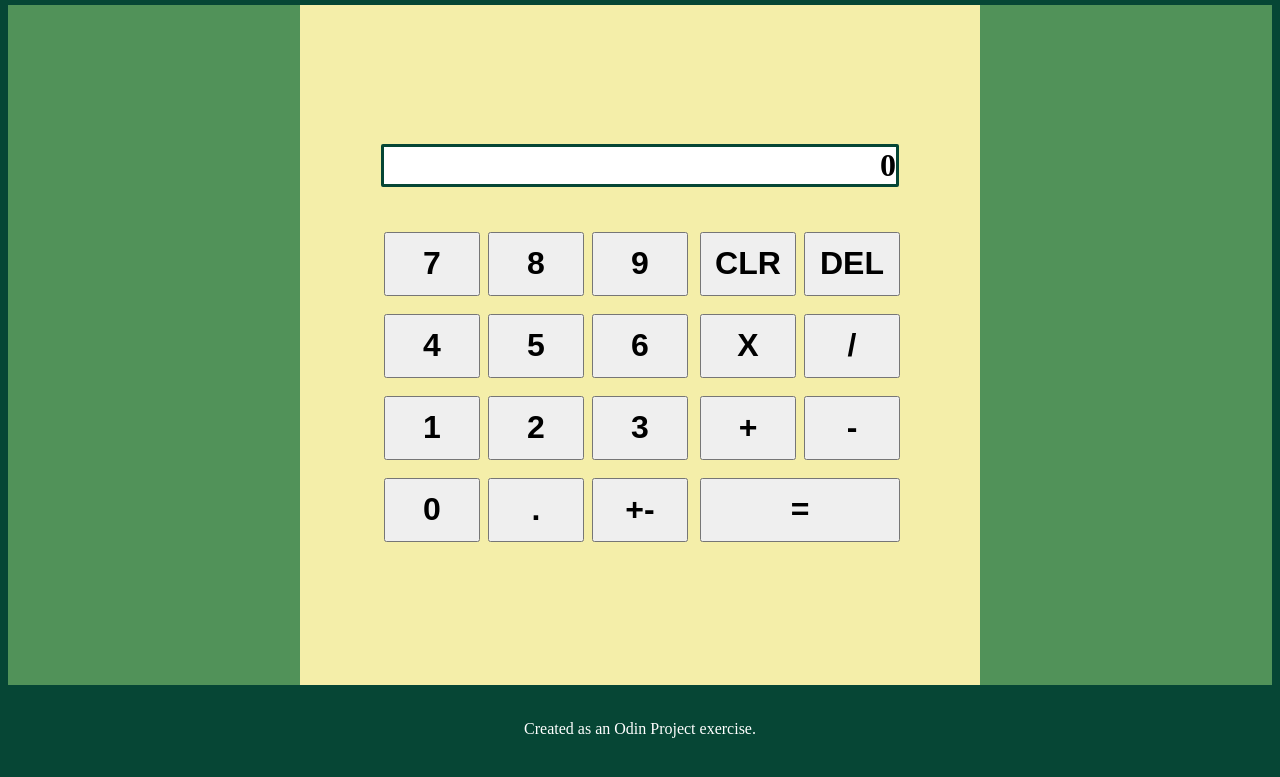
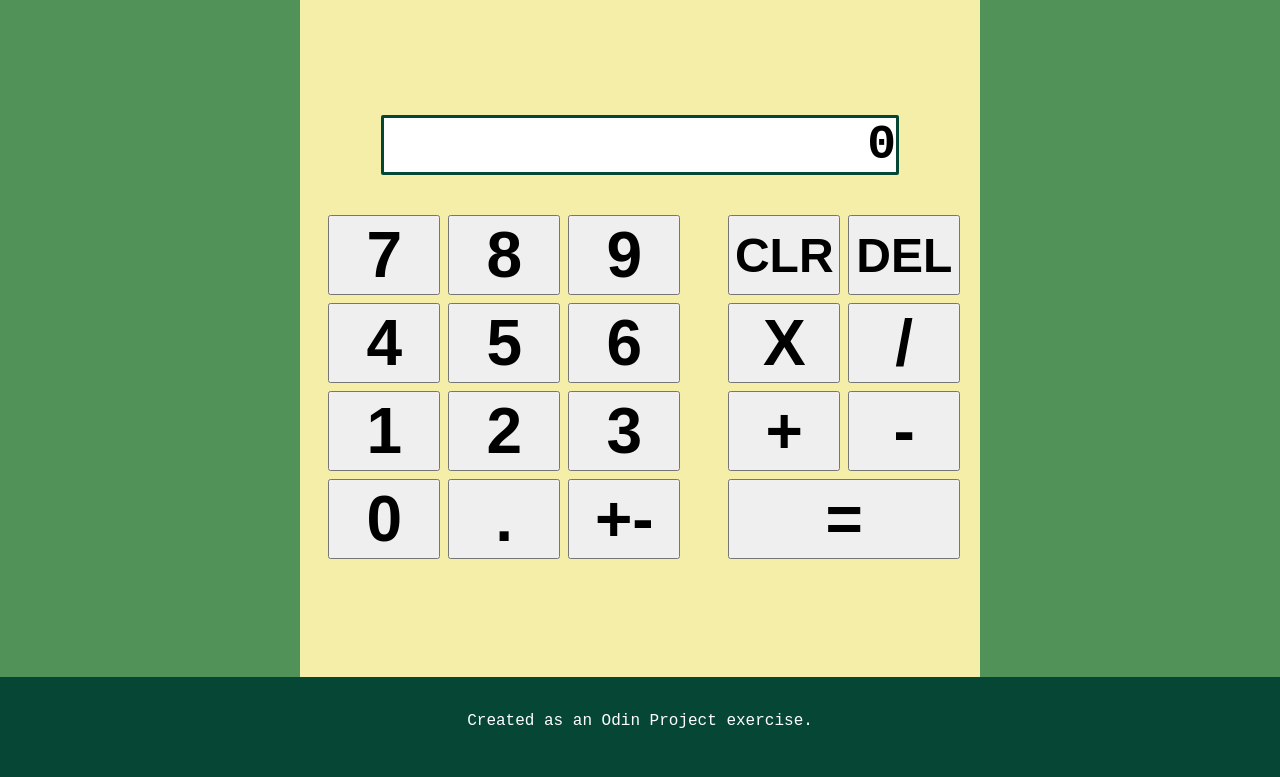
Before and after one commit to Duerkos/calculator, a plain HTML site: page index.html in a window 1280 px wide. Shown: the part 89-866 px from the top of the page. Drawn offline with Linux system fonts and the light colour scheme.

Commit message:
Add media for mobile, fix display overflow. Pending numerical errors

```diff
--- a/script.js
+++ b/script.js
@@ -44,8 +44,12 @@ function addDigits(digit){
 }
 
 function updateDisplay(number){
-    if (number.length == 0) number = "0";
-    display.textContent = number;
+    let nDisplay = String(number);
+    if (nDisplay.length == 0) nDisplay = "0";
+    else if (nDisplay.length > 16) nDisplay = Number(nDisplay).toPrecision(11);
+    display.textContent = nDisplay;
+    console.log(number);
+    console.log(nDisplay);
 }
 
 buttonDigits.forEach((buttonDigit) => {
--- a/styles.css
+++ b/styles.css
@@ -9,6 +9,8 @@
 
 body{
     background-color: var(--header-bg);
+    margin: 0px;
+    font-family: monospace, 'Courier New', Courier;
 }
 
 .logo {
@@ -58,8 +60,8 @@ body{
 .panelDiv{
     display:flex;
     background-color: var(--lightest-bg);
-    width: 85vh;
-    height: 85vh;
+    width: 85vw;
+    height: 85vw;
     align-items: center;
     justify-content: center;
     flex-flow: column nowrap;
@@ -69,9 +71,9 @@ body{
 .displayDiv{
     color:black;
     background-color: white;
-    font-size: xx-large;
+    font-size: 8vw;
     font-weight: bold;
-    width: 64vh;
+    width: 80vw;
     border-radius: 2px;
     border-style: solid;
     border-color: var(--header-bg);
@@ -87,8 +89,6 @@ body{
 }
 
 .digits{
-    width: 40vh;
-    height: 40vh;
     gap: 1vh;
     display:flex;
     flex-flow: row wrap;
@@ -97,25 +97,49 @@ body{
 }
 
 button{
-    width: 12vh;
-    height: 8vh;
-    font-size:xx-large;
+    width: 15vw;
+    height: 10vw;
+    font-size: 8vw;
     font-weight: bold;
-}
-
-.buttonDigit{
+    margin: 0px;
+    padding: 0px;
+    text-align: center;
 }
 
 #equal{
-    width: 25vh;
+    width: 32vw;
 }
 
 .operations{
-    width: 26vh;
-    height: 40vh;
     gap: 1vh;
     display:flex;
     flex-flow: row wrap;
     align-items: center;
     justify-content: center;
 }
+
+#clear, #backspace{
+    font-size: 6vw;
+}
+
+@media only screen and (orientation: landscape) {
+    .panelDiv {
+        width: 85vh;
+        height: 85vh;
+    }
+    .displayDiv{
+        width: 64vh;
+        font-size: 6vh;
+    }
+    #equal{
+        width: 29vh;
+    }
+    #clear, #backspace{
+        font-size: 6vh;
+    }
+    button{
+        width: 14vh;
+        height: 10vh;
+        font-size: 8vh;
+    }
+  }
```
